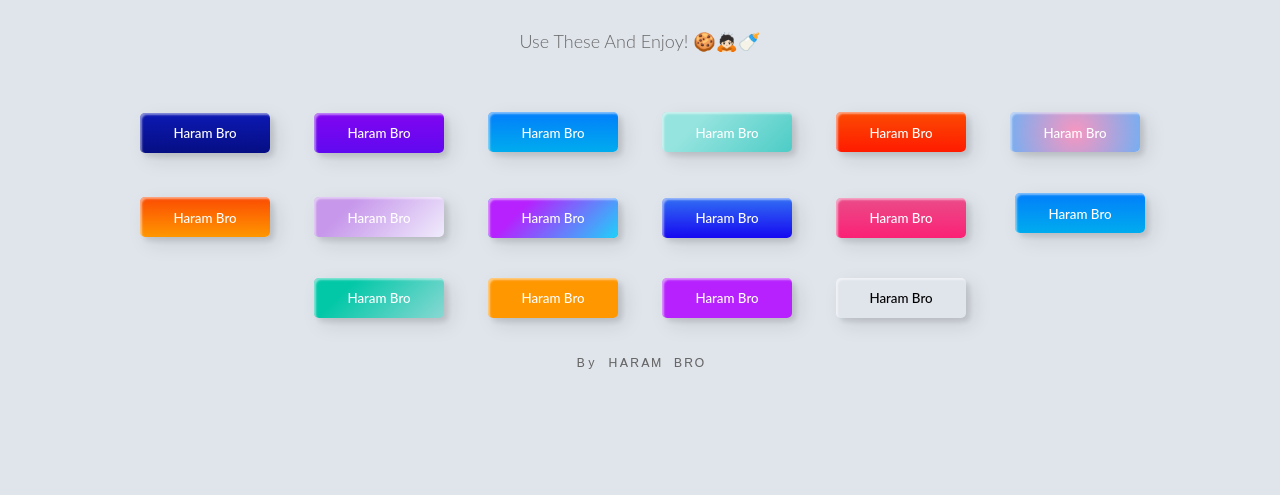
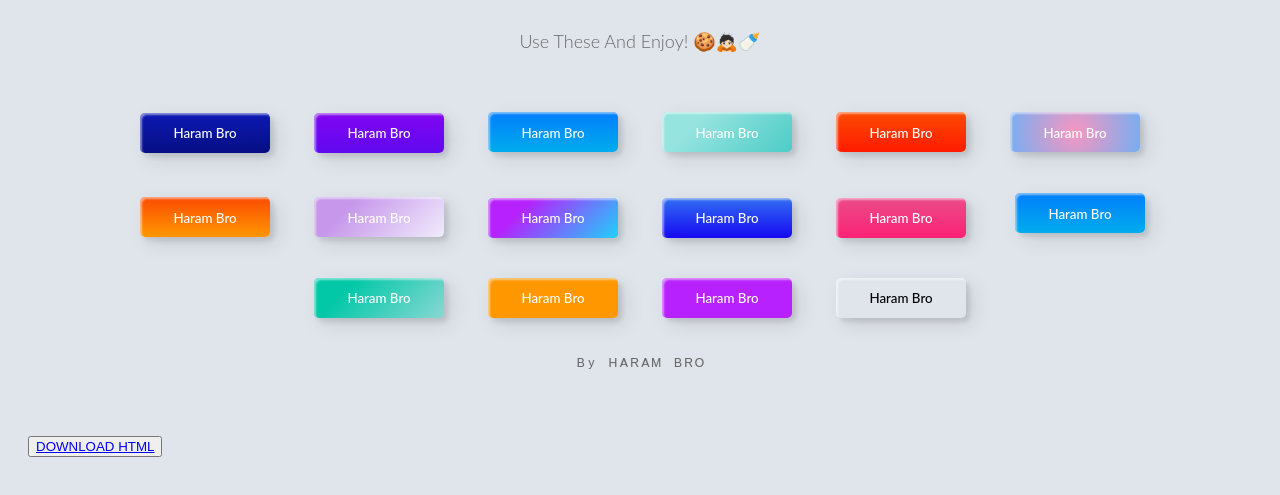
Before and after one commit to harambrodev/btn, a plain HTML site: page index.html in a window 1280 px wide. Shown: the part 95-590 px from the top of the page. Drawn offline with Linux system fonts and the light colour scheme; a script that the page names is missing.

Commit message:
Update index.html

```diff
--- a/index.html
+++ b/index.html
@@ -836,5 +836,8 @@ background-image: linear-gradient(315deg, #4dccc6 0%, #96e4df 74%);
   <p style="font-family: Andale Mono, monospace;">
     ᴮʸ ᴴᴬᴿᴬᴹ ᴮᴿᴼ</p>
 </div>
+    <button>
+    <a href="#" class="costum-btn btn-99">DOWNLOAD HTML</a>
+    </button>
 </body>
 </html>
```
